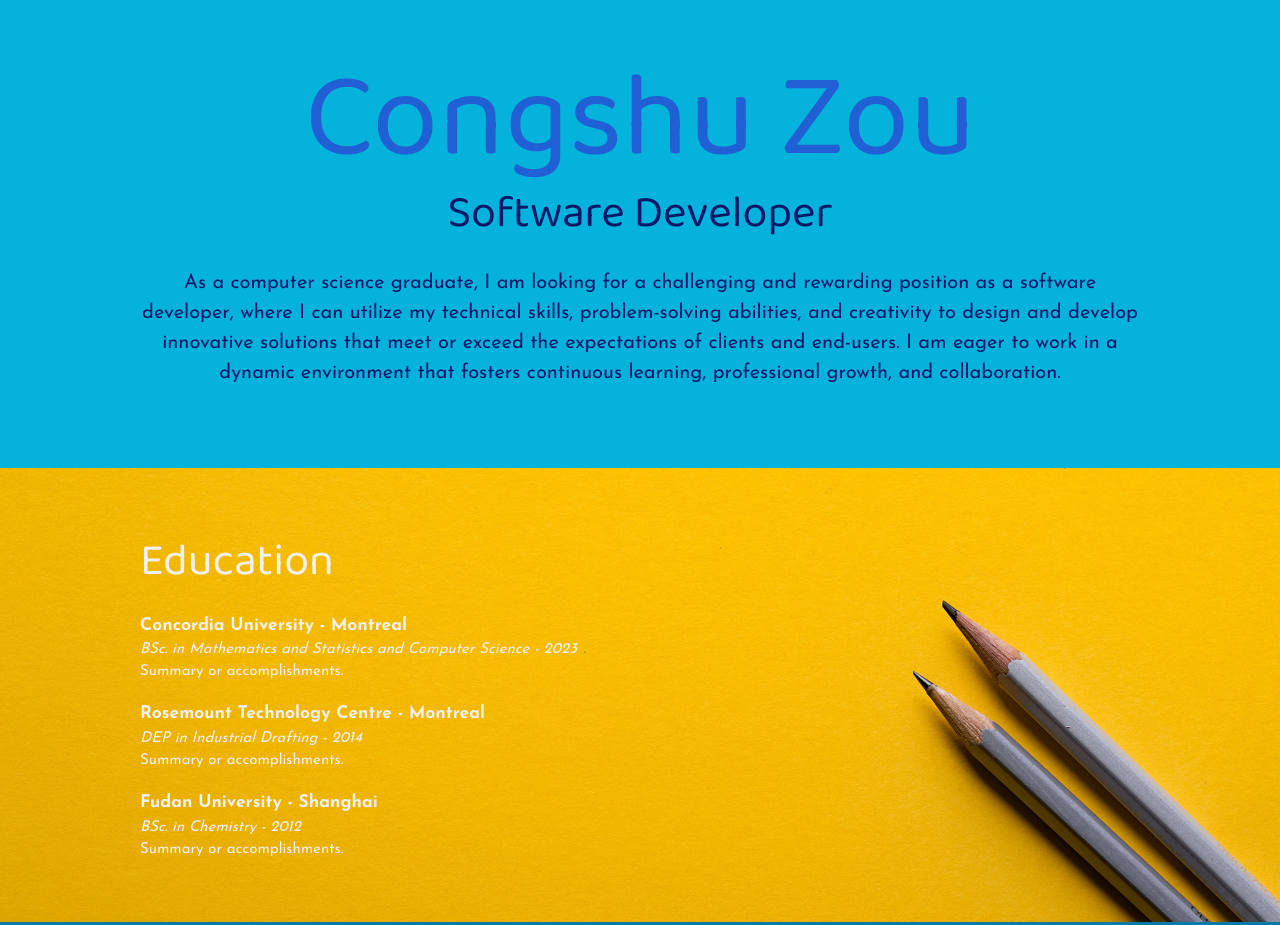
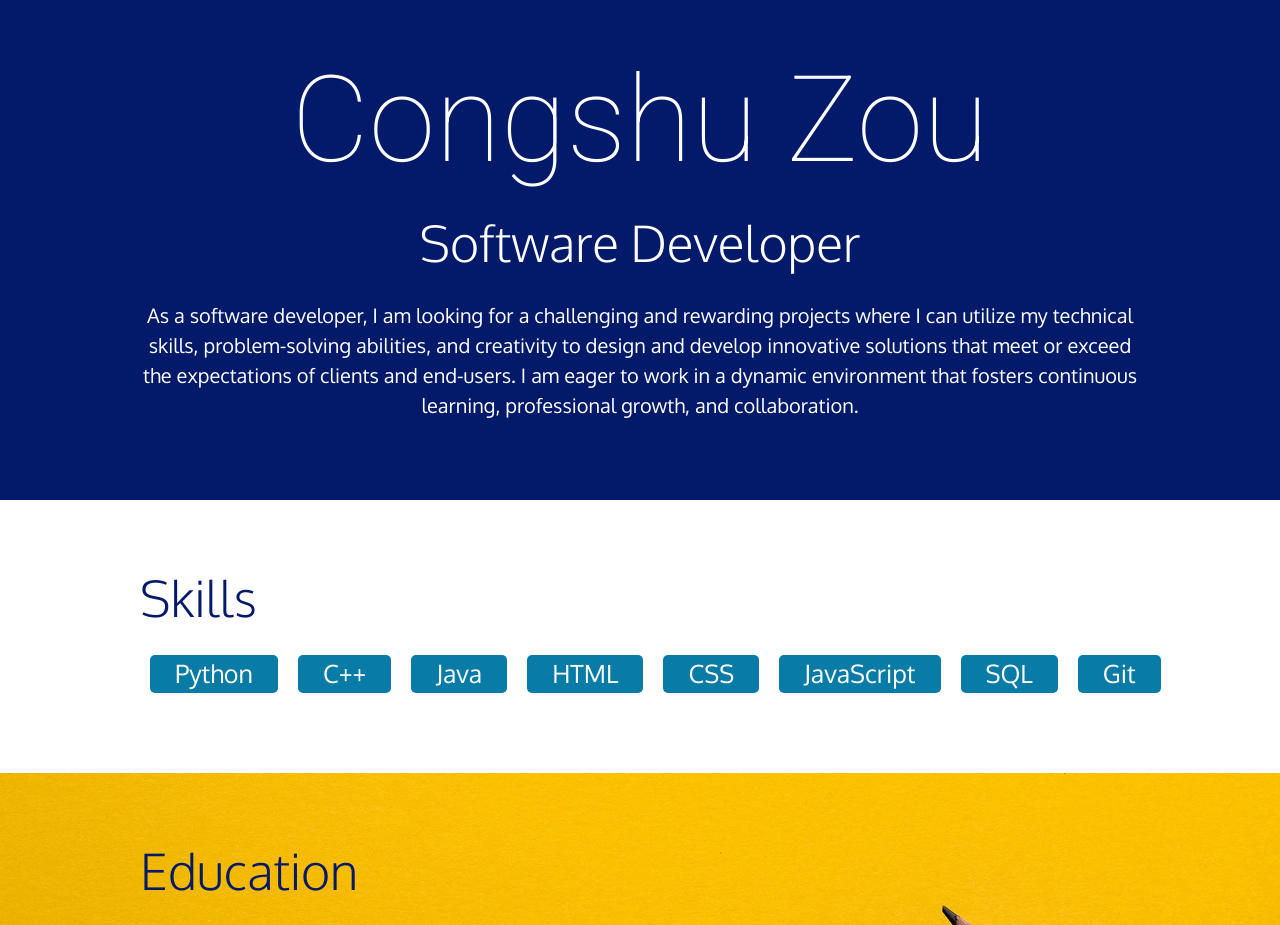
Before and after one commit to cszou/cszou.github.io, a plain HTML site: page index.html in a window 1280 px wide. Shown: the top 925 px of the page. Drawn offline with Linux system fonts and the light colour scheme.

Commit message:
Add JS code, change page styles.

```diff
--- /dev/null
+++ b/JavaScript/script.js
@@ -0,0 +1,24 @@
+console.log("sucess!")
+
+const mySkills = [
+    "Python",
+    "C++",
+    "Java",
+    "HTML",
+    "CSS",
+    "JavaScript",
+    "SQL",
+    "Git",
+];
+
+const skillDiv = document.createElement("div");
+skillDiv.classList.add("content-wrap");
+skillDiv.innerHTML = "<h2>Skills</h2>";
+const skillList = document.createElement("ul");
+mySkills.forEach(skills => {
+    const listItem = document.createElement("li")
+    listItem.innerHTML = `${skills}`;
+    skillList.append(listItem)
+});
+skillDiv.appendChild(skillList);
+document.querySelector(".skills").append(skillDiv);
--- a/css/styles.css
+++ b/css/styles.css
@@ -14,8 +14,9 @@ body {
     color:#031A6B;
     margin: 0;
     padding: 0px;
-    font-family: 'Josefin Sans', Arial, sans-serif;
-    font-size: 15px;
+    font-family: 'Oxygen', sans-serif;
+    font-weight: 400;
+    font-size: 20px;
     line-height: 1.5;
 }
 
@@ -42,6 +43,22 @@ a:hover {
     padding: 60px 0;
 }
 
+h1  {
+    font-family: 'Roboto', sans-serif;
+    font-size: 6em;
+    line-height: 1;
+    font-weight: 100;
+}
+
+h2 {
+    font-size: 2.5em;
+    font-weight: 300;
+}
+
+h1, h2 {
+    margin: 0 auto;
+}
+
 h3{
     margin-bottom: 0;
 }
@@ -64,42 +81,56 @@ h3 ~ p {
 
 /* ------------------- profile ------------------- */
 header {
-    background: #05b2dc;
+    background: #031A6B;
 }
 
-h1  {
-    font-size: 8em;
-    color: rgb(32, 95, 212);
-    line-height: 1;
+.profile {
+    color: white;
 }
 
-h2 {
-    font-size: 3em;
-}
-
-h1, h2 {
-    font-family: 'Baloo 2', cursive;
-    font-weight: 400;
-    margin: 0 auto;
+.profile h2 {
+    margin-top: 25px;
 }
 
 header p {
     font-size: 20px;
 }
 
+/* ------------------- skills ------------------- */
+.skills ul {
+    display: flex;;
+    list-style-type: none;
+    padding: 0;
+}
+
+.skills li {
+    color: white;
+    font-size: 1.25em;
+    align-content: center;
+    background-color: #087CA7;
+    padding: 0 25px;
+    margin: 0 10px;
+    border-radius: 5px;
+}
+
 /* ------------------- edecation ------------------- */
 .education {
-    color: #F0F0F0;
+    color: #031A6B;
     /* background: #004385; */
     background-image: url(../img/joanna-kosinska-unsplash.jpg);
     background-size: cover;
     background-position: top right;
 }
 
+.education h3 {
+    font-size: 20px;
+}
+
 /* ------------------- projects ------------------- */
 .projects {
     background: #087CA7;
     margin: 0;
+    color: white;
 }
 
 .projects a {
@@ -156,20 +187,25 @@ footer {
         text-align: center;
     }
 
+    .project-item {
+        display: grid;
+        grid-template-columns: 1fr 2fr;
+        justify-content: center;
+    }
+
     .project-item img {
-        float: left;
         margin-right: 20px;
     }
 
     .work-item {
         display: grid;
-        grid-template-columns: 1fr 2fr;
+        grid-template-columns: 3fr 5fr;
         grid-template-rows: auto;
         column-gap: 10px;
     }
 
     .work-duty {
-        padding: 20px;
+        padding: 30px;
         margin: 0;
     }
 
--- a/index.html
+++ b/index.html
@@ -4,27 +4,33 @@
 <head>
     <meta charset="UTF-8">
     <meta name="viewport" content="width=device-width, initial-scale=1.0">
-  <title>Congshu Zou - Resume</title>
-  <link href="https://fonts.googleapis.com/css2?family=Josefin+Sans:wght@400;600;700&display=swap" rel="stylesheet">
-  <link href="https://fonts.googleapis.com/css2?family=Baloo+2:wght@400;600;700&family=Josefin+Sans:wght@400;600;700&display=swap" rel="stylesheet">
+    <title>Congshu Zou</title>
+    <link
+        href="https://fonts.googleapis.com/css2?family=Baloo+2:wght@400;600;700&family=Josefin+Sans:wght@400;600;700&family=Oxygen:wght@300;400&family=Roboto:wght@100;300&display=swap"
+        rel="stylesheet">
     <link rel="stylesheet" href="css/styles.css">
+    <script src="/JavaScript/script.js" defer></script>
 </head>
 
 <body>
     <main>
         <!-- ***********************    ABOUT / PROFILE    *********************** -->
         <header>
-      <div class="content-wrap">
+            <div class="content-wrap profile">
                 <h1>Congshu Zou</h1>
                 <h2>Software Developer</h2>
-        <p>As a computer science graduate, I am looking for a challenging and rewarding position as a software
-          developer,
-          where I can utilize my technical skills, problem-solving abilities, and creativity to design and develop
-          innovative solutions that meet or exceed the expectations of clients and end-users.
-          I am eager to work in a dynamic environment that fosters continuous learning, professional growth, and
-          collaboration.</p>
+                <p>As a software developer, I am looking for a challenging and rewarding projects where I can utilize my
+                    technical skills,
+                    problem-solving abilities, and creativity to design and develop innovative solutions that meet or
+                    exceed the expectations of clients and end-users.
+                    I am eager to work in a dynamic environment that fosters continuous learning, professional growth,
+                    and collaboration.</p>
             </div>
         </header>
+
+        <!-- ******************    Skills ****************** -->
+        <section class="skills">
+        </section>
 
         <!-- ******************    EDUCATION & CERTIFICATIONS ****************** -->
         <section class="education">
@@ -55,6 +61,7 @@
                 <!-- Copy the whole <section> block to add more projects. -->
                 <section class="project-item">
                     <img src="img\sharon-mccutcheon-unsplash.jpg" alt="description of image">
+                    <div class="project-description">
                     <h3>Warzone Game</h3>
                     <p>
                     <ul>
@@ -63,31 +70,38 @@
                         <li>Managed GitHub repo for version control.</li>
                     </ul>
                     </p>
-          <a href="https://github.com/cszou/warzone" target="_blank">View project</a>
+                    <a href="https://github.com/cszou/warzone" target="_blank">View Project</a>
+                </div>
                 </section>
                 <section class="project-item">
-          <img src="img\sharon-mccutcheon-unsplash.jpg" alt="description of image">
+                    <img src="img\snake.jpg" alt="snake game">
+                    <div class="project-description">
                         <h3>Classic Snake Game</h3>
                         <p>
                         <ul>
-            <li>Implemented and trained neural networks with limited data samples from CIFAR-10 in Python.</li>
-            <li>Evaluated different training approaches from publication research.</li>
-            <li>Summarized test results and generated project reports.</li>
+                            <li>Implemented Classic Snake game with Python Turtle module.
+                            </li>
+                            <!-- <li>Evaluated different training approaches from publication research.</li> -->
+                            <!-- <li>Summarized test results and generated project reports.</li> -->
                         </ul>
                         </p>
-          <a href="https://github.com/cszou/Snake" target="_blank">View project</a>
+                        <a href="https://github.com/cszou/Snake" target="_blank">View Project</a>
+                    </div>
                 </section>
                 <section class="project-item">
-          <img src="img\sharon-mccutcheon-unsplash.jpg" alt="description of image">
+                    <img src="img/CNN.jpeg" alt="description of image">
+                    <div class="project-description">
                     <h3>Deep Learning from Limited Data</h3>
                     <p>
                     <ul>
-            <li>Implemented and trained neural networks with limited data samples from CIFAR-10 in Python.</li>
+                        <li>Implemented and trained neural networks with limited data samples from CIFAR-10 in Python.
+                        </li>
                         <li>Evaluated different training approaches from publication research.</li>
                         <li>Summarized test results and generated project reports.</li>
                     </ul>
                     </p>
                     <!-- <a href="#" target="_blank">View project / case study</a> -->
+                    </div>
                 </section>
             </div>
         </section>
@@ -106,7 +120,8 @@
                     </div>
                     <ul class="work-duty">
                         <li>Led mechanical engineering team design products according to customer requests.</li>
-            <li>Collaborated with departments cross the sites worldwide to standardize global design process.</li>
+                        <li>Collaborated with departments cross the sites worldwide to standardize global design
+                            process.</li>
                         <li>Implemented python scripts to automate model generation for higher delivery efficiency.</li>
                     </ul>
                 </section>
@@ -132,9 +147,10 @@
 
                 <!-- Social media and contact links. Add or remove any networks. -->
                 <ul class="contact-list">
-          <li class="contact-item"><a href="mailto:zoucongshu@gmail.com">zoucongshu@gmail.com</a></li>
-          <li class="contact-item"><a href="http://yourwebsite.com" target="_blank">yourwebsite.com</a></li>
-          <li class="contact-item"><a href="http://www.linkedin.com/in/congshuzou" target="_blank">LinkedIn</a></li>
+                    <li class="contact-item"><a href="mailto:zoucongshu@gmail.com">Email</a></li>
+                    <li class="contact-item"><a href="https://github.com/cszou" target="_blank">Github</a></li>
+                    <li class="contact-item"><a href="http://www.linkedin.com/in/congshuzou"
+                            target="_blank">LinkedIn</a></li>
                 </ul>
             </div>
         </footer>
```
Also changed, not shown: img/CNN.jpeg (added), img/sharon-mccutcheon-unsplash.jpg (deleted), img/snake.jpg (added). Lines whose indentation alone changed are shown as unchanged.
